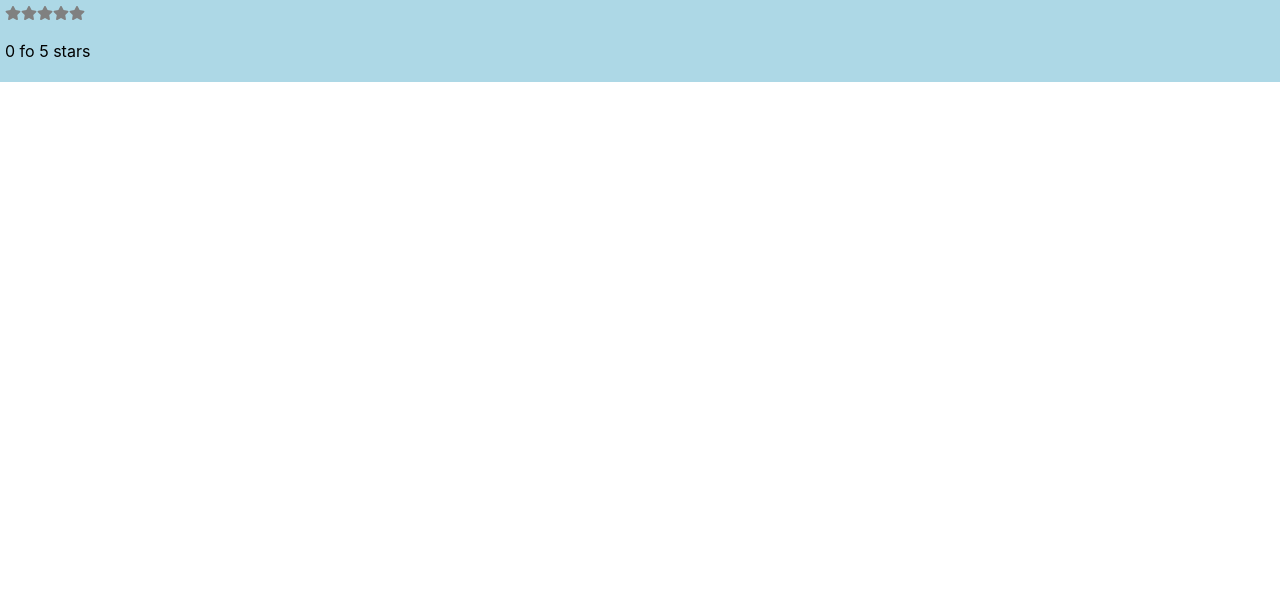
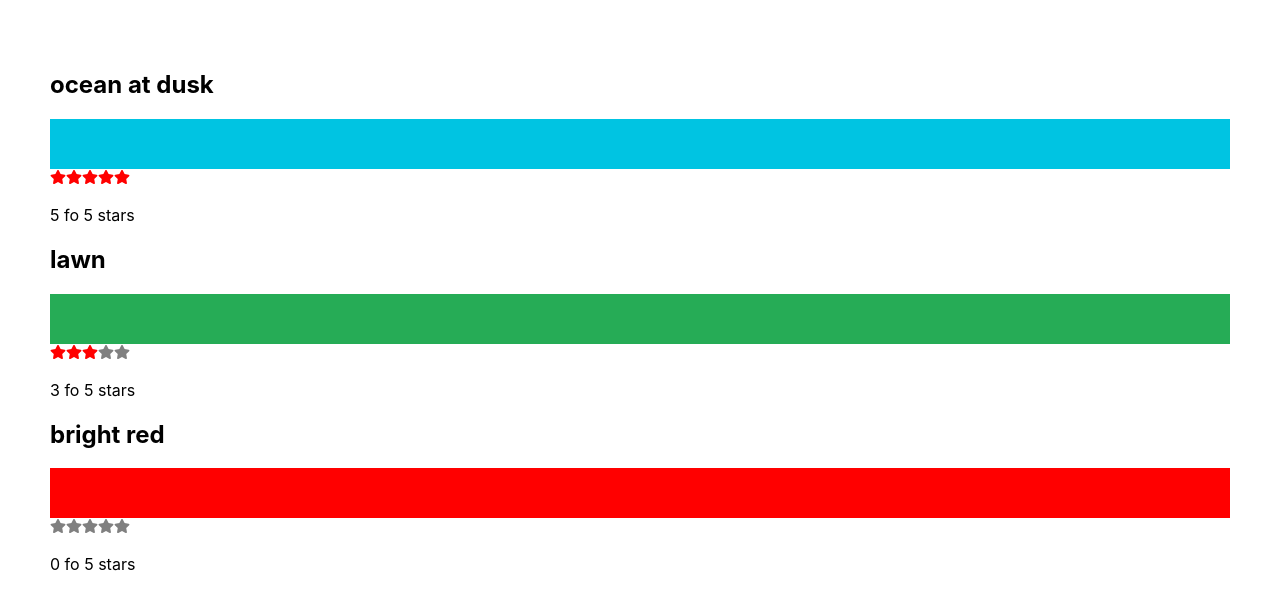
Before and after one commit to takafumiwao/state-management, a React (Create React App) app: page / in a window 1280 px wide. Shown: the top 610 px of the page. Built offline with nearby package versions, Linux system fonts and the light colour scheme.

Commit message:
ステート値をコンポーネントツリーの上から下に伝える

```diff
--- a/src/App.css
+++ b/src/App.css
@@ -1,3 +1,3 @@
-/* .App {
+.App {
   text-align: center;
-} */
+}
--- a/src/App.js
+++ b/src/App.js
@@ -1,15 +1,11 @@
+import { useState } from "react";
 import "./App.css";
-import StarRating from "./components/StarRating";
+import colorData from "./data/color-data.json";
+import ColorList from "./components/ColorList";
 
 function App() {
-  return (
-    <div className="App">
-      <StarRating
-        style={{ backgroundColor: "lightblue" }}
-        onDubleClick={(e) => alert("double click")}
-      />
-    </div>
-  );
+  const [colors] = useState(colorData);
+  return <ColorList colors={colors} />;
 }
 
 export default App;
--- /dev/null
+++ b/src/components/Color.js
@@ -0,0 +1,12 @@
+import React from "react";
+import StarRating from "./StarRating";
+
+export default function Color({ title, color, rating }) {
+  return (
+    <section>
+      <h1>{title}</h1>
+      <div style={{ height: 50, backgroundColor: color }} />
+      <StarRating selectedStars={rating} />
+    </section>
+  );
+}
--- /dev/null
+++ b/src/components/ColorList.js
@@ -0,0 +1,13 @@
+import React from "react";
+import Color from "./Color";
+
+export default function ColorList({ colors = [] }) {
+  if (!colors.length) return <div>No Colors Listed.</div>;
+  return (
+    <div style={{ padding: 50 }}>
+      {colors.map((color) => (
+        <Color key={color.id} {...color} />
+      ))}
+    </div>
+  );
+}
--- a/src/components/StarRating.js
+++ b/src/components/StarRating.js
@@ -5,21 +5,16 @@ const Star = ({ selected = false, onSelect = (f) => f }) => (
   <FaStar color={selected ? "red" : "grey"} onClick={onSelect} />
 );
 
-export default function StarRating({ style = {}, totalStars = 5, ...props }) {
-  const [selectedStats, setSelectedStars] = useState(0);
+export default function StarRating({ totalStars = 5, selectedStars = 0 }) {
   return (
-    <div style={{ padding: "5px", ...style }} {...props}>
+    <>
       {[...Array(totalStars)].map((n, i) => (
-        <Star
-          key={i}
-          selected={selectedStats > i}
-          onSelect={() => setSelectedStars(i + 1)}
-        />
+        <Star key={i} selected={selectedStars > i} />
       ))}
 
       <p>
-        {selectedStats} fo {totalStars} stars
+        {selectedStars} fo {totalStars} stars
       </p>
-    </div>
+    </>
   );
 }
--- /dev/null
+++ b/src/data/color-data.json
@@ -0,0 +1,20 @@
+[
+  {
+    "id": "0175d1f0-a8c6-41bf-8d02-df5734d829a4",
+    "title": "ocean at dusk",
+    "color": "#00c4e2",
+    "rating": 5
+  },
+  {
+    "id": "83c7ba2f-7392-4d7d-9e23-35ade186046",
+    "title": "lawn",
+    "color": "#26ac56",
+    "rating": 3
+  },
+  {
+    "id": "a11e3995-b0bd-4d58-8c48-5e49ae7f7f23",
+    "title": "bright red",
+    "color": "#ff0000",
+    "rating": 0
+  }
+]
```
